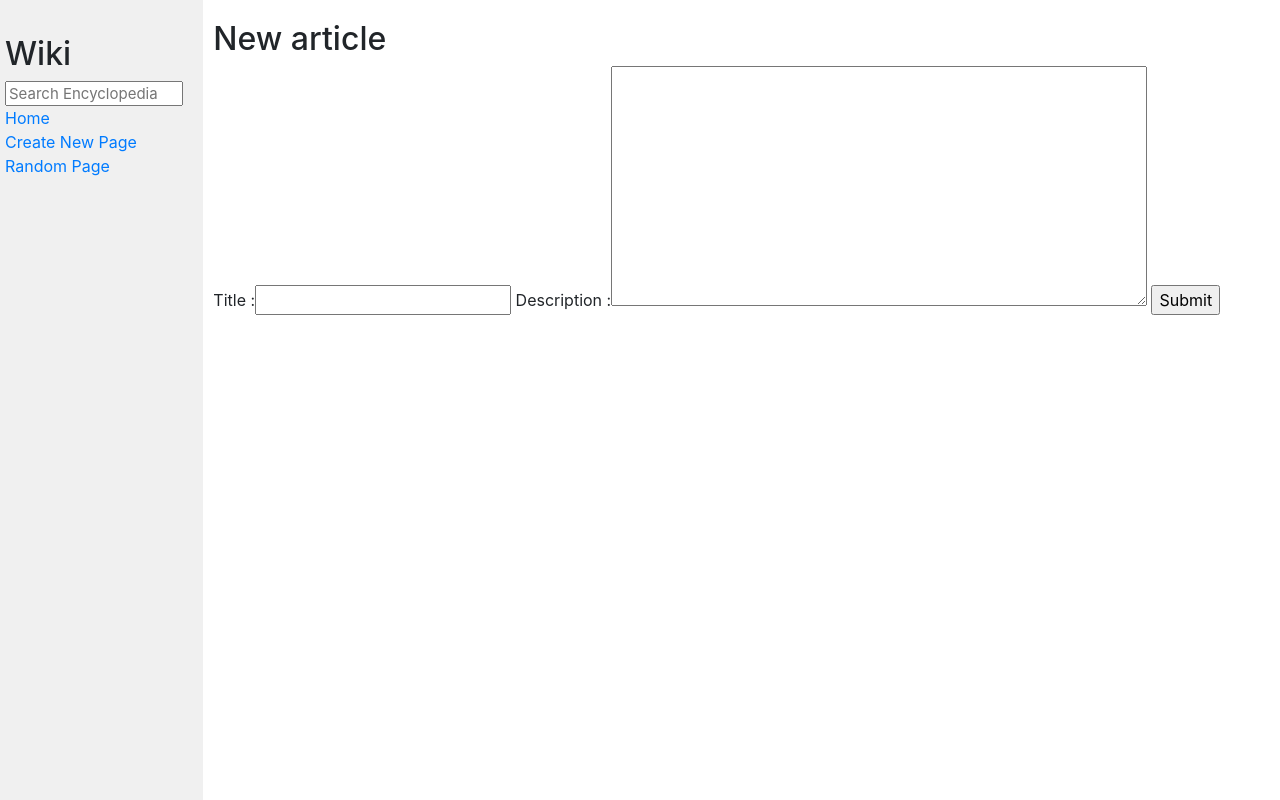
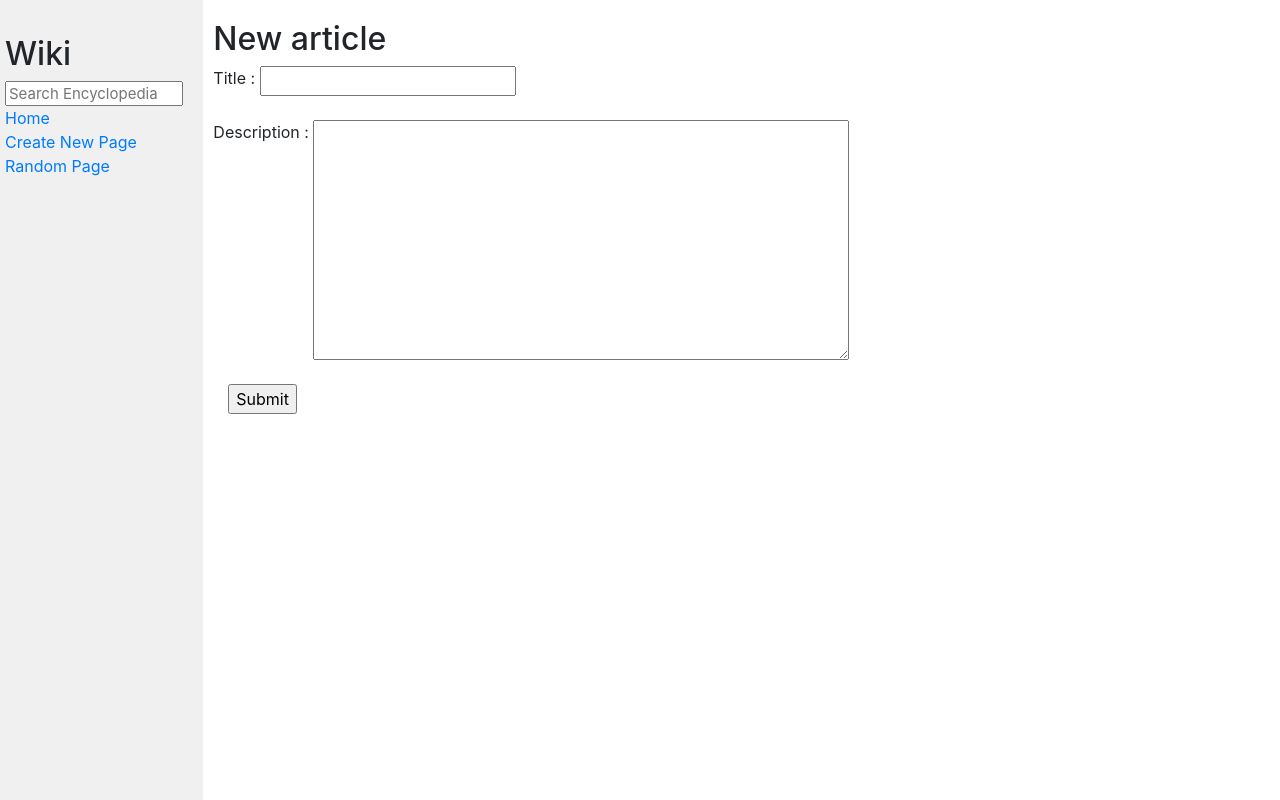
Before and after one commit to alasantos/wiki-cs50, a Django app: page /addTitle/ in a window 1280 px wide. Run offline with Django 3.2, Linux system fonts and the light colour scheme; some libraries are stand-ins or nearby versions.

Commit message:
improving field formatting

```diff
--- a/wiki/encyclopedia/templates/encyclopedia/addTitle.html
+++ b/wiki/encyclopedia/templates/encyclopedia/addTitle.html
@@ -6,10 +6,15 @@
 
 {% block body %}
         <h2> New article</h2>
-
+        <div class="container">
         <form action="{% url 'wiki:addTitle' %}" method="post">
             {% csrf_token %}
-            {{ NewArticle }}
+            {% for field in NewArticle %}
+                <div class="row">{{field.label}} :&nbsp;{{ field }}</div>
+                <br />
+            {% endfor %}
             <input type="submit" />
         </form>
+        <h2> {{ message}}</h2>
+        </div>
 {% endblock %}
```
